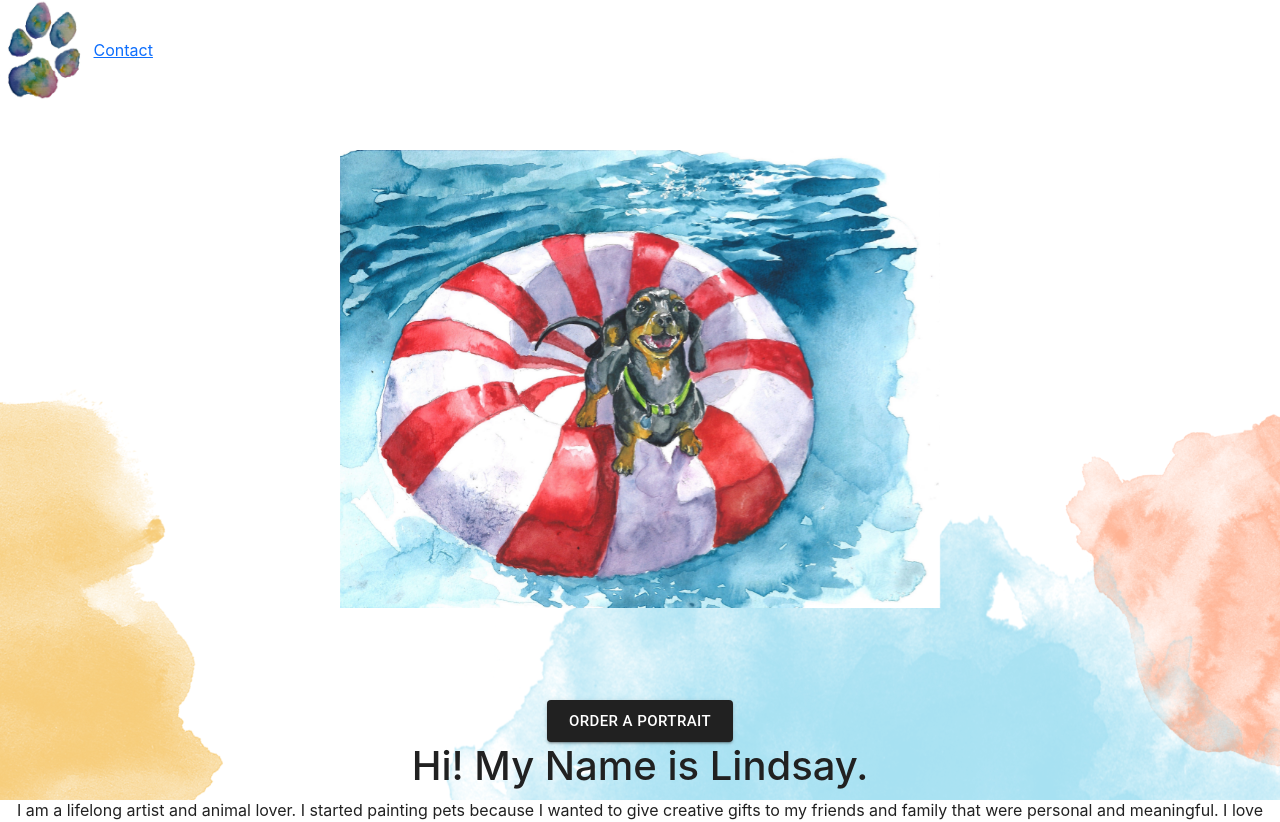
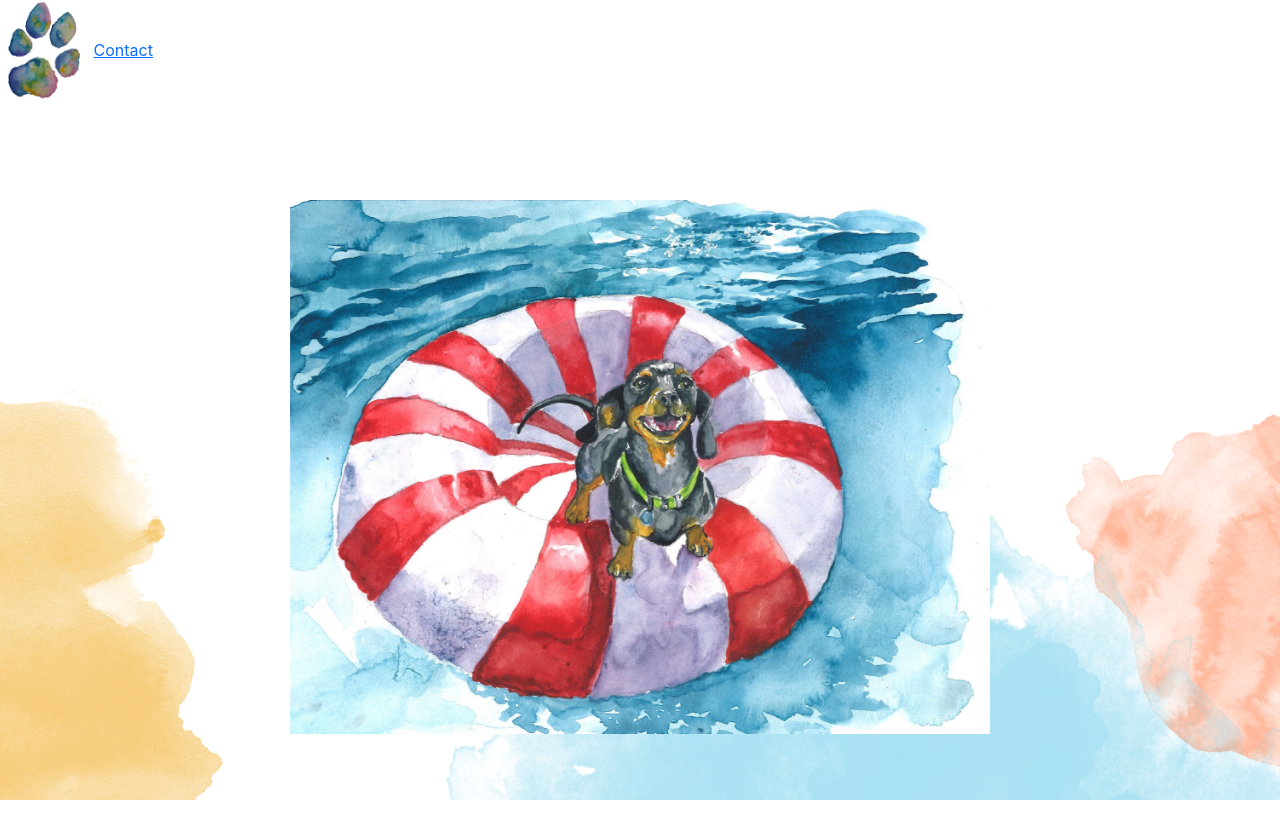
Before and after one commit to lindsay-henderson/paint-all-the-dogs, a React (Create React App) app: page / in a window 1280 px wide. Shown: the top 822 px of the page. Built offline with nearby package versions, Linux system fonts and the light colour scheme.

Commit message:
update responsive css for varied screen sizes

```diff
--- a/src/App.css
+++ b/src/App.css
@@ -6,26 +6,26 @@ body {
   height:100vh;
 }
 
+main {
+  margin-top: 15px;
+}
+
 .app {
   text-align: center;
   color: #212121;
 }
 
-.App-logo {
+/* .App-logo {
   height: 40vmin;
   pointer-events: none;
-}
+} */
 
 .bg-img {
   width: 100%;
 }
 
-.button {
-  background-color: black;
-}
 
-
-@media (prefers-reduced-motion: no-preference) {
+/* @media (prefers-reduced-motion: no-preference) {
   .App-logo {
     animation: App-logo-spin infinite 20s linear;
   }
@@ -39,17 +39,14 @@ body {
   justify-content: center;
   font-size: calc(10px + 2vmin);
   color: white;
-}
+} */
 
-.App-link {
-  color: #61dafb;
-}
 
-@keyframes App-logo-spin {
+/* @keyframes App-logo-spin {
   from {
     transform: rotate(0deg);
   }
   to {
     transform: rotate(360deg);
   }
-}
+} */
--- a/src/App.js
+++ b/src/App.js
@@ -4,7 +4,7 @@ import {Route, Routes} from 'react-router-dom'
 import {ContactForm} from './components/ContactForm'
 import {Ordering} from './components/Ordering'
 import {Main} from './components/Main/Main'
-import NavBar from './components/NavBar/NavBar'
+import Nav from './components/NavBar/NavBar'
 import { createTheme, ThemeProvider } from '@mui/material/styles'
 import { grey } from '@mui/material/colors';
 
@@ -21,15 +21,13 @@ function App() {
     <div className="app">
     <div className="bg-img">
     <ThemeProvider theme={theme}>
-      <NavBar/>
+      <Nav/>
         <main>
         <Routes>
           <Route path='/'
           element={<Main/>} />,
           <Route path='/ordering'
           element={<Ordering/>} />
-          {/* <Route path='/process'
-          element={<Process/>}/>, */}
           <Route path='contact'
           element={<ContactForm/>} />
         </Routes>
--- a/src/components/Main/Main.jsx
+++ b/src/components/Main/Main.jsx
@@ -1,5 +1,4 @@
 import {About} from '../About'
-import {Process} from '../Process'
 import {ContactForm} from '../ContactForm';
 import { Portraits } from '../Portraits';
 
@@ -9,7 +8,6 @@ export const Main = (props) => {
     <div>
       <Portraits/>
       <About/>
-      <Process/>
       <ContactForm/>
     </div>
   )
--- a/src/components/NavBar/NavBar.css
+++ b/src/components/NavBar/NavBar.css
@@ -1,12 +1,12 @@
 nav {
-  background: none;
+  background: white;
   height: 100px;
   width: 100%;
   display: flex;
   align-items: center;
   position: sticky;
   top: 0;
-  z-index: 1;
+  z-index:1;
 }
 
 #pawprint {
--- a/src/components/Process.jsx
+++ /dev/null
@@ -1,4 +0,0 @@
-import '../styles/process.css'
-
-export const Process = () => {
-}
--- a/src/styles/portraits.css
+++ b/src/styles/portraits.css
@@ -1,11 +1,12 @@
 #myCarousel {
-  height: 550px;
+  height: 400px;
   display: flex;
   justify-content: center;
+  margin: 10px
 }
 
 .carousel-inner {
-  height: 500px;
+  height:fit-content
 }
 
 .img-frame {
@@ -15,8 +16,7 @@
 }
 
 img {
-  max-width: 600px;
-
+  max-width: 400px;
 }
 
 h2 {
@@ -37,14 +37,11 @@ h2 {
 }
 
 @media screen and (min-width: 800px) {
-  #myCarousel {
-    height: 500px;
+  #myCarousel, .carousel-inner {
+    height:700px;
     margin: 50px;
   }
-
-  {
     img {
-      max-width: 700
+      max-width: 700px;
     }
   }
-}
```
